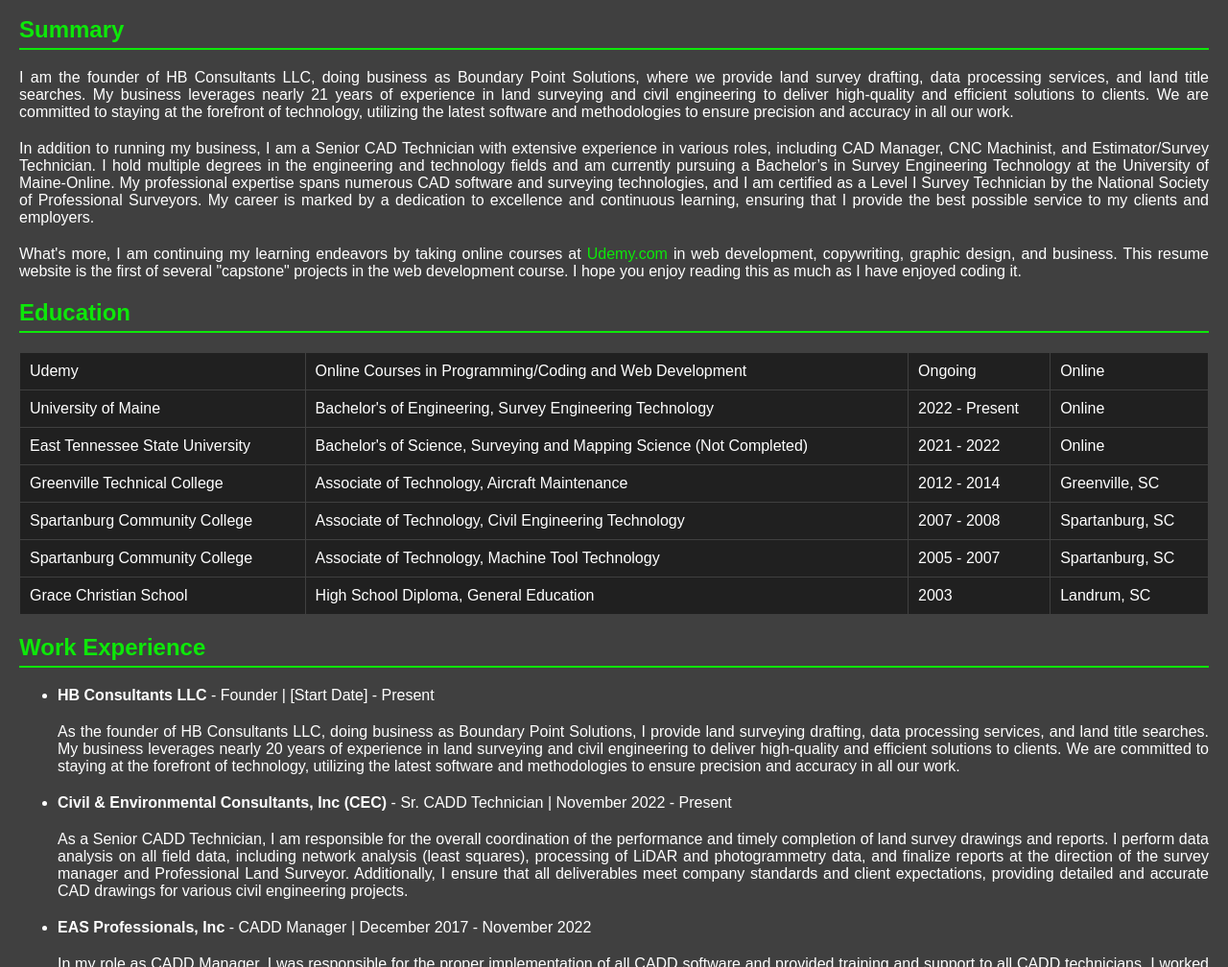
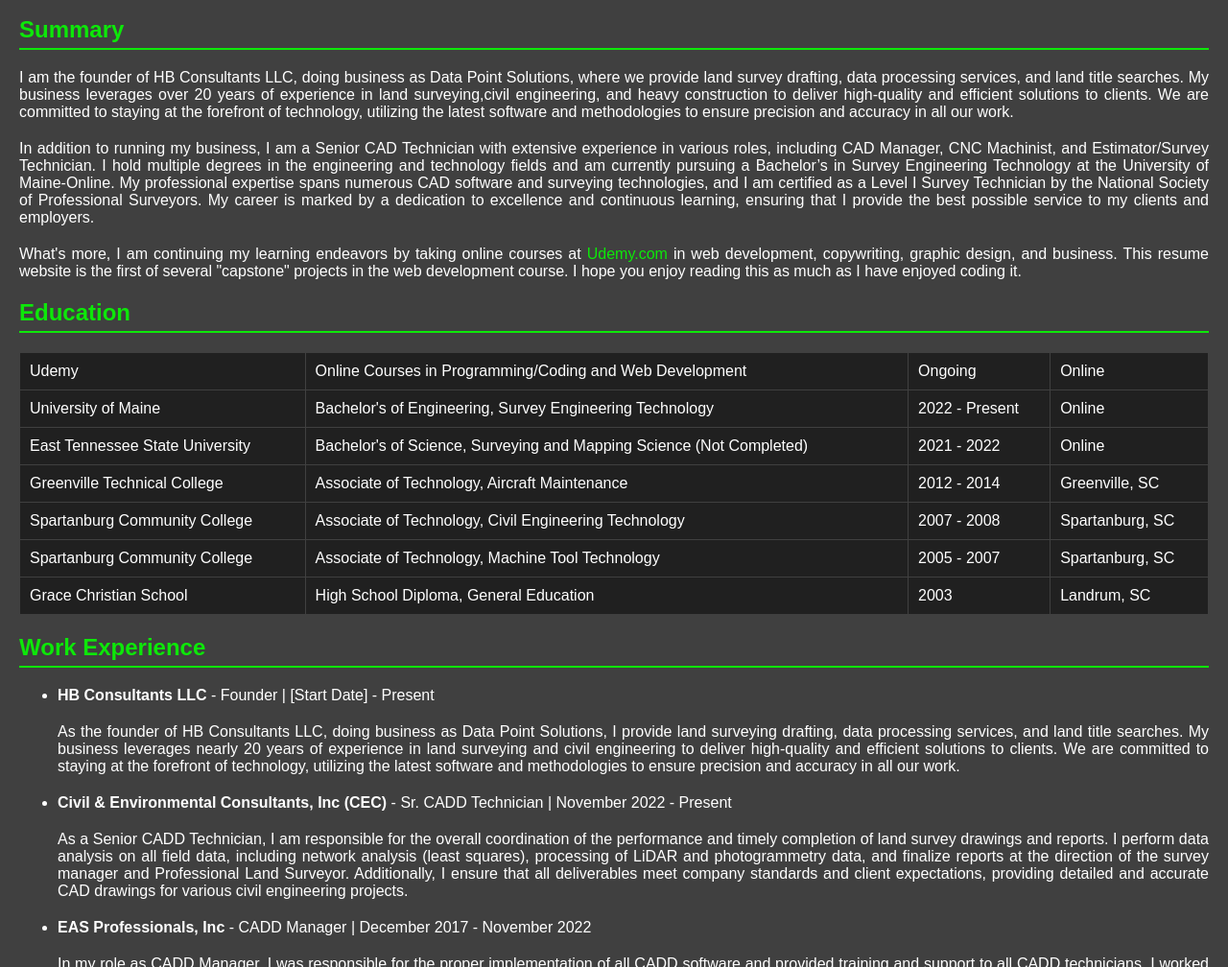
Before and after one commit to hbabb/portfolio, a plain HTML site: page html/personalProfile.html in a window 1280 px wide. Shown: the part 761-1769 px from the top of the page at 96% size. Drawn offline with Linux system fonts and the light colour scheme.

Commit message:
update profile page for Data Point Solutions change

```diff
--- a/html/personalProfile.html
+++ b/html/personalProfile.html
@@ -37,8 +37,8 @@
 			</div>
 			<h2>Summary</h2>
 			<p class="summary">
-				I am the founder of HB Consultants LLC, doing business as Boundary Point Solutions, where we provide land survey drafting, data processing
-				services, and land title searches. My business leverages nearly 21 years of experience in land surveying and civil engineering to deliver
+				I am the founder of HB Consultants LLC, doing business as Data Point Solutions, where we provide land survey drafting, data processing
+				services, and land title searches. My business leverages over 20 years of experience in land surveying,civil engineering, and heavy construction to deliver
 				high-quality and efficient solutions to clients. We are committed to staying at the forefront of technology, utilizing the latest software
 				and methodologies to ensure precision and accuracy in all our work.
 			</p>
@@ -110,7 +110,7 @@
 				<li>
 					<strong>HB Consultants LLC</strong> - Founder | [Start Date] - Present
 					<p class="summary">
-						As the founder of HB Consultants LLC, doing business as Boundary Point Solutions, I provide land surveying drafting, data processing
+						As the founder of HB Consultants LLC, doing business as Data Point Solutions, I provide land surveying drafting, data processing
 						services, and land title searches. My business leverages nearly 20 years of experience in land surveying and civil engineering to
 						deliver high-quality and efficient solutions to clients. We are committed to staying at the forefront of technology, utilizing the
 						latest software and methodologies to ensure precision and accuracy in all our work.
```
